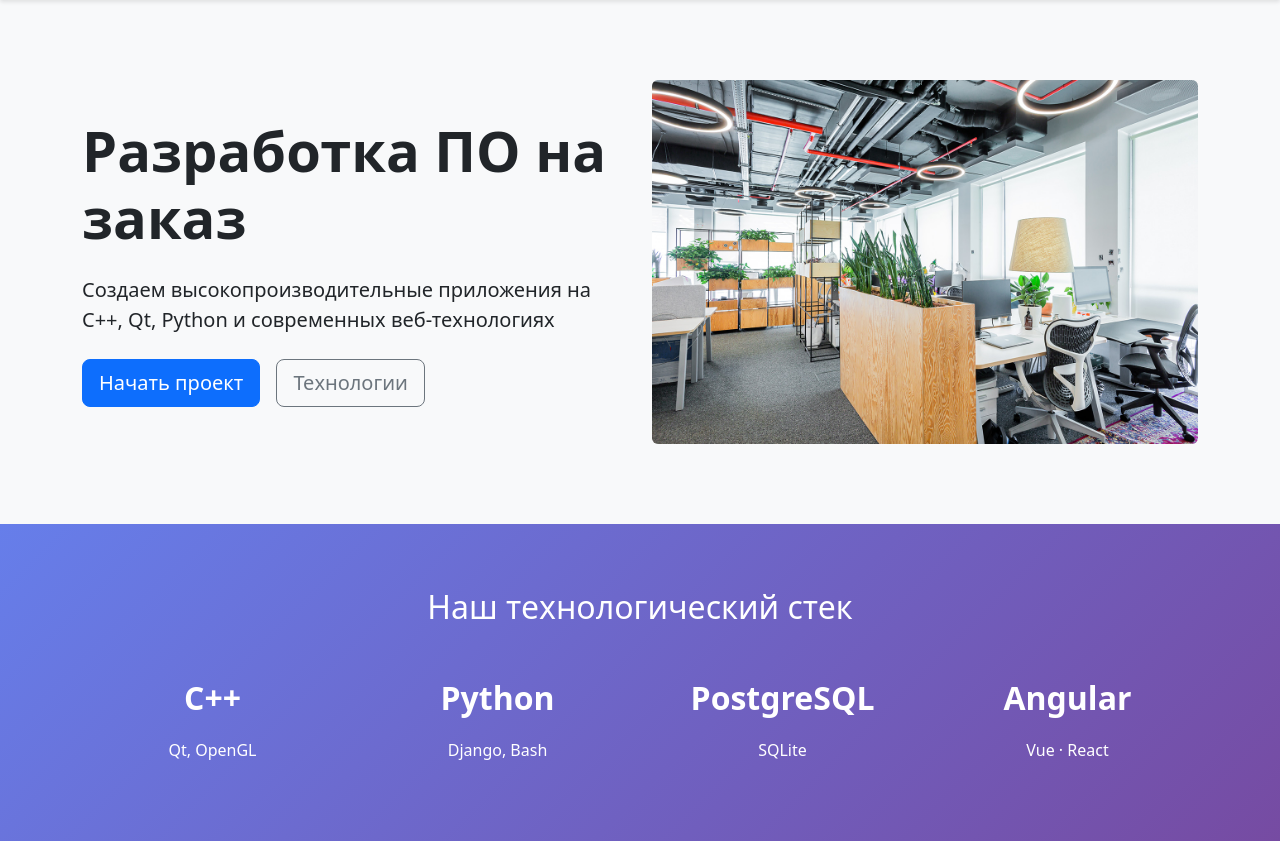
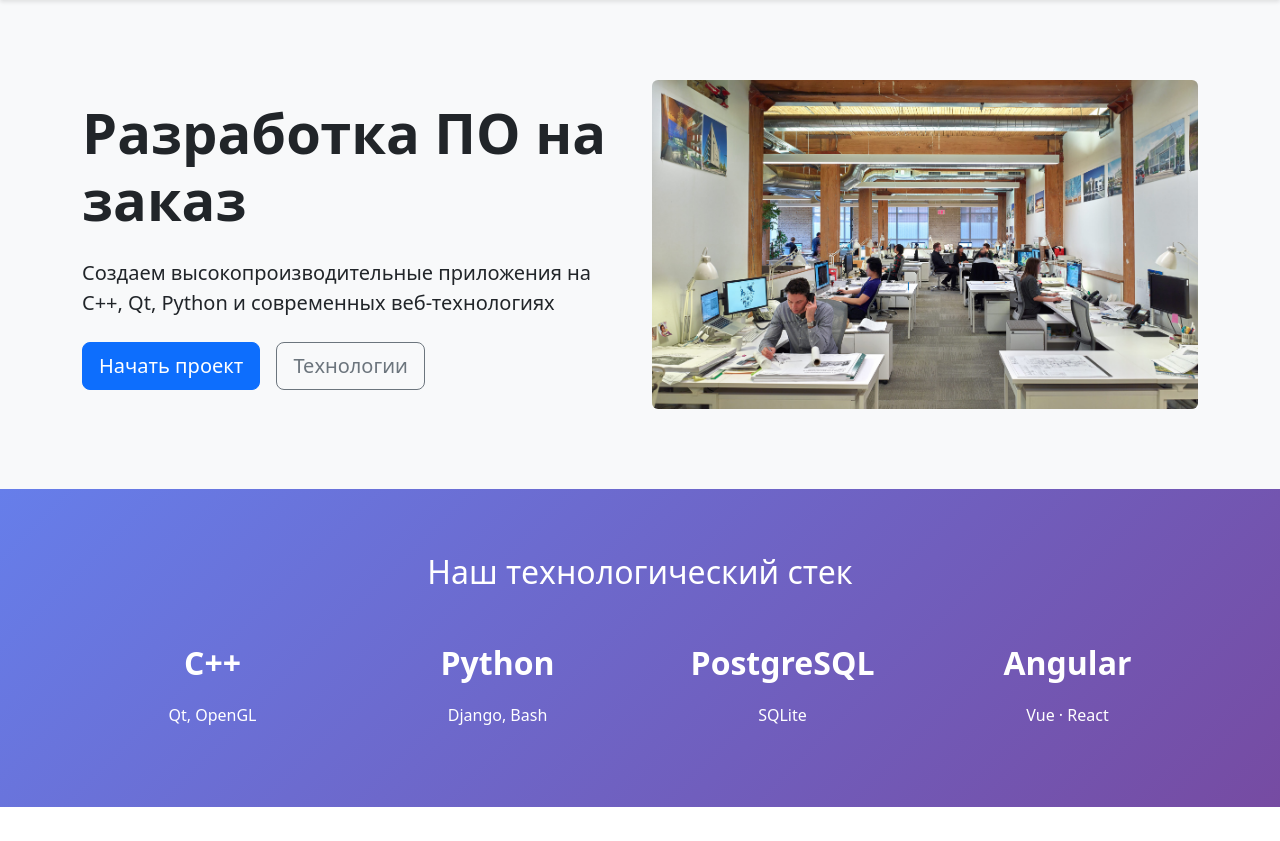
Before and after one commit to YAZuk/citeam, a Django app: page /detail/ in a window 1280 px wide. Shown: the part 56-897 px from the top of the page. Run offline with Django 5.2, Linux system fonts and the light colour scheme; some libraries are stand-ins or nearby versions.

Commit message:
change image office

```diff
--- a/citeam/main/templates/main/detail.html
+++ b/citeam/main/templates/main/detail.html
@@ -82,7 +82,7 @@
                     </div>
                 </div>
                 <div class="col-lg-6">
-                    <img  src=/static/bootstrap/images/1.jpg alt="Citeam" class="img-fluid rounded">
+                    <img  src=/static/bootstrap/images/2.jpg alt="Citeam" class="img-fluid rounded">
                 </div>
             </div>
         </div>
```
Also changed, not shown: citeam/static/bootstrap/images/2.jpg (added).
